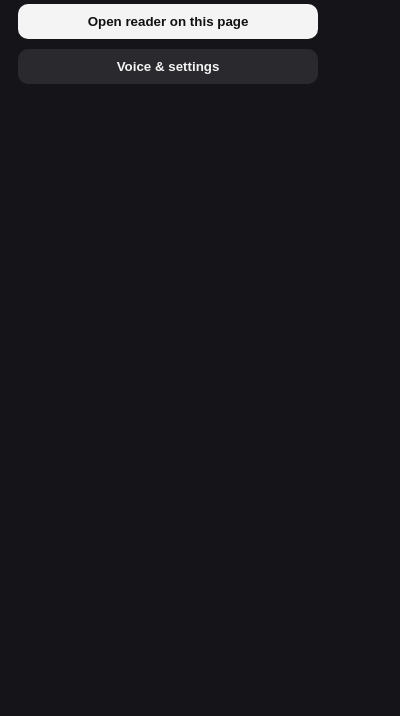
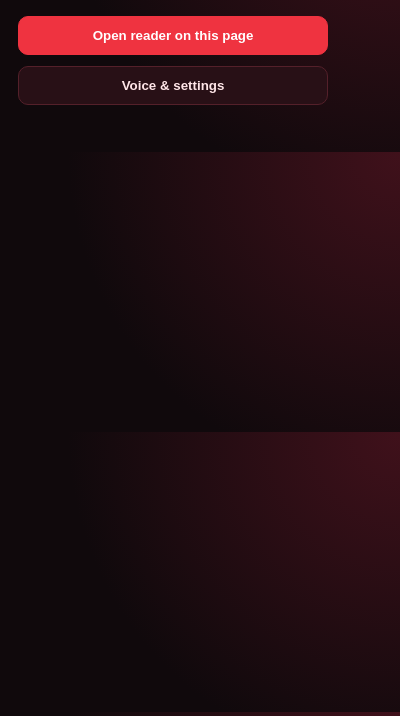
Before and after one commit to randomduck21/light-novel-reader, a browser extension: page popup/popup.html in a window 400 px wide. Shown: the part 128-844 px from the top of the page. Drawn offline with Linux system fonts and the light colour scheme.

Commit message:
Style popup with red theme

```diff
--- a/popup/popup.css
+++ b/popup/popup.css
@@ -1 +1 @@
-body{width:300px;margin:0;padding:18px;background:#151519;color:#f4f4f5;font:14px system-ui,-apple-system,BlinkMacSystemFont,"Segoe UI",sans-serif}main{display:flex;flex-direction:column;gap:10px}.eyebrow{font-size:10px;letter-spacing:.14em;opacity:.45}h1{margin:0;font-size:20px}p{margin:0 0 2px;color:#a1a1aa;line-height:1.45}button{width:100%;border:0;border-radius:10px;padding:10px;background:#f4f4f5;color:#111;font-weight:700;cursor:pointer}button.secondary{background:rgba(255,255,255,.09);color:#f4f4f5}#status{min-height:18px;color:#fca5a5;font-size:12px}
+:root{color-scheme:dark;font-family:system-ui,-apple-system,BlinkMacSystemFont,"Segoe UI",sans-serif}body{width:310px;margin:0;padding:18px;background:radial-gradient(circle at top right,#40111b,#10090c 68%);color:#fff1f2}main{display:flex;flex-direction:column;gap:11px}.eyebrow{font-size:10px;letter-spacing:.16em;color:#ff6575;font-weight:800}h1{margin:0;font-size:21px;letter-spacing:-.035em}p{margin:0 0 3px;color:#c49ba0;line-height:1.5}button{width:100%;border:1px solid #ef3340;border-radius:10px;padding:11px;background:#ef3340;color:white;font-weight:750;cursor:pointer;transition:filter .15s,transform .15s}button:hover{filter:brightness(1.12)}button:active{transform:scale(.99)}button.secondary{background:#281016;border-color:#54202a;color:#ffe6e8}#status{min-height:18px;color:#ff8995;font-size:12px}
```
